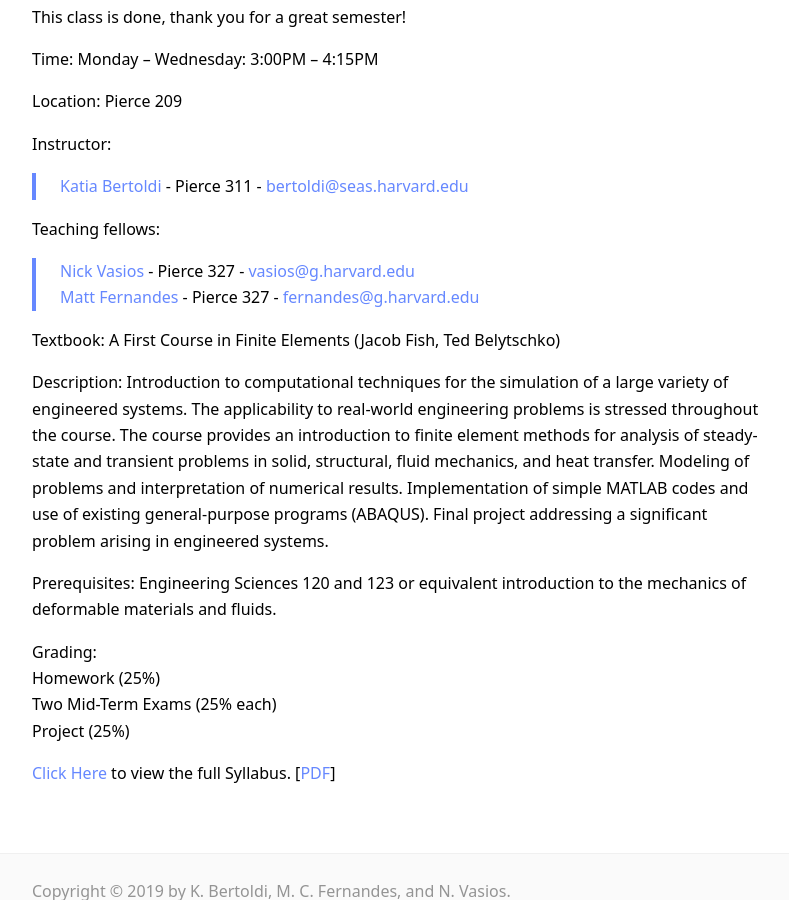
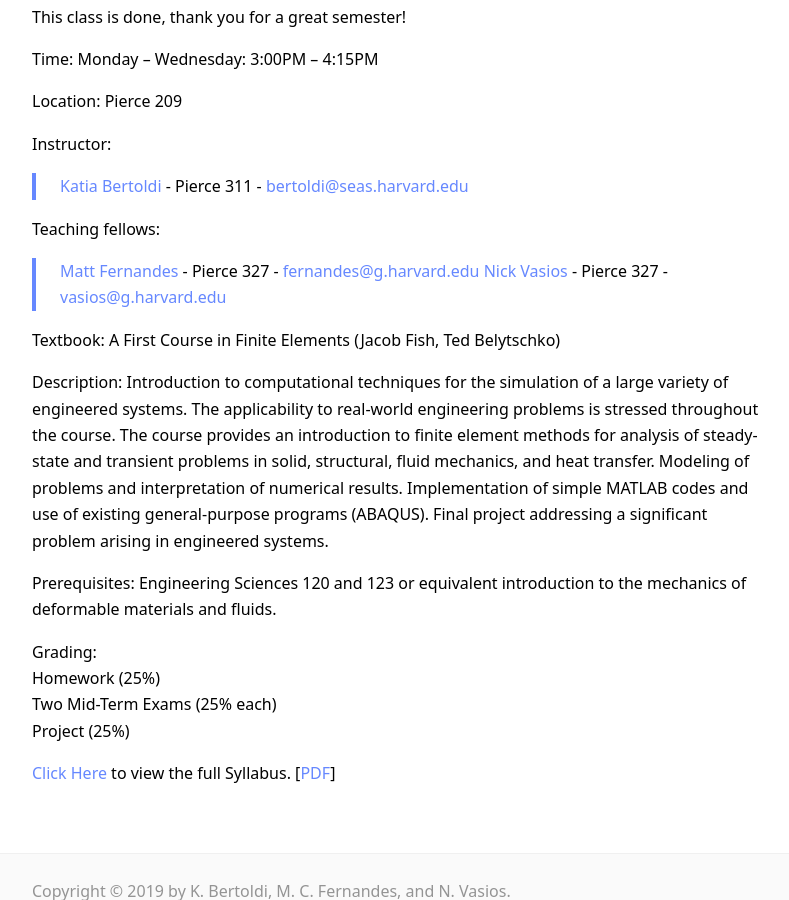
Before and after one commit to matheuscfernandes/ES128, a Jekyll site: the page built from index.md, in a window 1280 px wide and 900 px high, scrolled down 728 px. Shown: the whole window, without its empty margins (240-1029 px from the left). Built offline with Jekyll 4.4.1, drawn with Linux system fonts in a browser that asks for light colours.

Commit message:
final class

```diff
--- a/index.md
+++ b/index.md
@@ -20,8 +20,8 @@
 > [Katia Bertoldi](http://bertoldi.seas.harvard.edu/pages/principal-investigator) - Pierce 311 - [bertoldi@seas.harvard.edu](mailto:bertoldi@seas.harvard.edu)
 
 **Teaching fellows:**
+> [Matt Fernandes](http://mcfernandes.com) - Pierce 327 - [fernandes@g.harvard.edu](mailto:fernandes@g.harvard.edu)
 > [Nick Vasios](http://nvasios.com) - Pierce 327 - [vasios@g.harvard.edu](mailto:vasios@g.harvard.edu)<br>
-> [Matt Fernandes](http://mcfernandes.com) - Pierce 327 - [fernandes@g.harvard.edu](mailto:fernandes@g.harvard.edu)
 
 <!-- **Office hours:** <br/>
 > Katia Bertoldi – TBD<br />
```
Also changed, not shown: Homework.md (+3 -1 lines).
